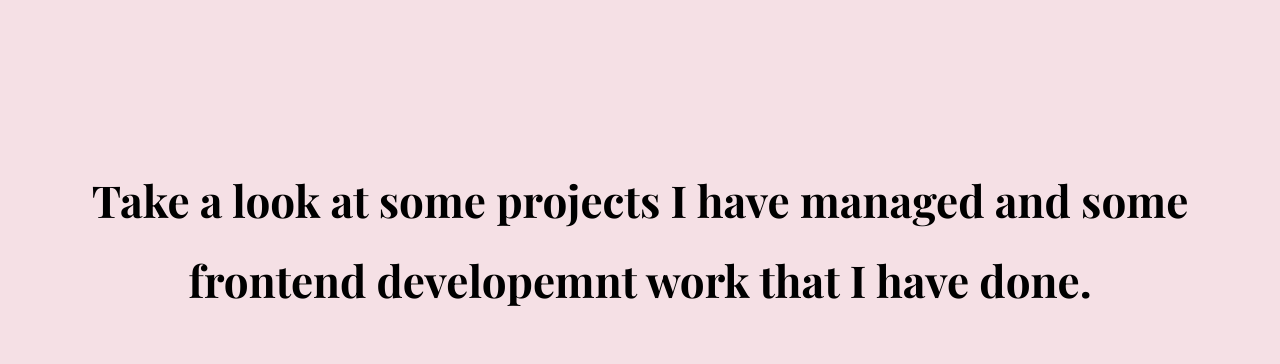
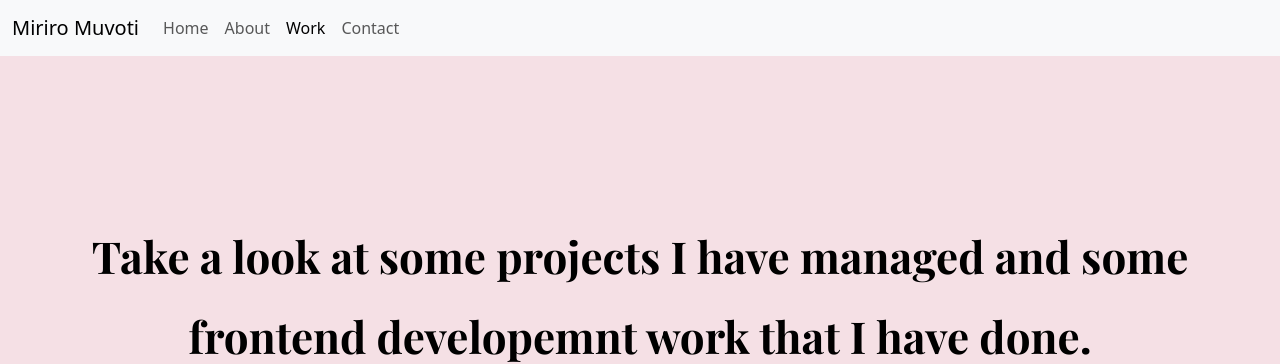
Before and after one commit to mimmuv/Miriro-Project-Management-Portfolio, a plain HTML site: page work.html in a window 1280 px wide. Shown: the top 364 px of the page. Drawn offline with nearby package versions, Linux system fonts and the light colour scheme.

Commit message:
added navbar to the work page

```diff
--- a/work.html
+++ b/work.html
@@ -30,6 +30,40 @@
     <title>Work done by Miriro</title>
   </head>
   <body>
+    <nav class="navbar navbar-expand-lg bg-body-tertiary">
+      <div class="container-fluid">
+        <a class="navbar-brand" href="/">Miriro Muvoti</a>
+        <button
+          class="navbar-toggler"
+          type="button"
+          data-bs-toggle="collapse"
+          data-bs-target="#navbarNav"
+          aria-controls="navbarNav"
+          aria-expanded="false"
+          aria-label="Toggle navigation"
+        >
+          <span class="navbar-toggler-icon"></span>
+        </button>
+        <div class="collapse navbar-collapse" id="navbarNav">
+          <ul class="navbar-nav">
+            <li class="nav-item">
+              <a class="nav-link" aria-current="page" href="/">Home</a>
+            </li>
+            <li class="nav-item">
+              <a class="nav-link" href="/about.html">About</a>
+            </li>
+            <li class="nav-item">
+              <a class="nav-link active" aria-current="page" href="/work.html"
+                >Work</a
+              >
+            </li>
+            <li class="nav-item">
+              <a class="nav-link" href="/contact.html">Contact</a>
+            </li>
+          </ul>
+        </div>
+      </div>
+    </nav>
     <div class="generic-page-hero">
       <div class="container">
         <h1>
```
